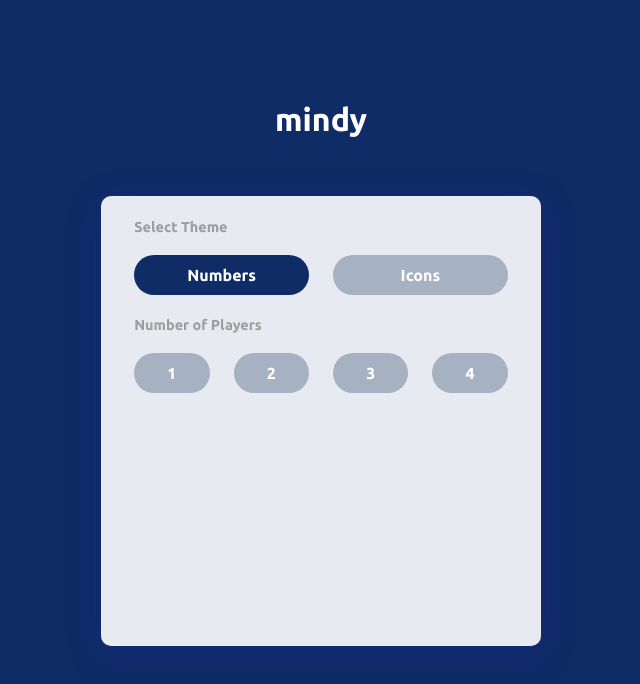
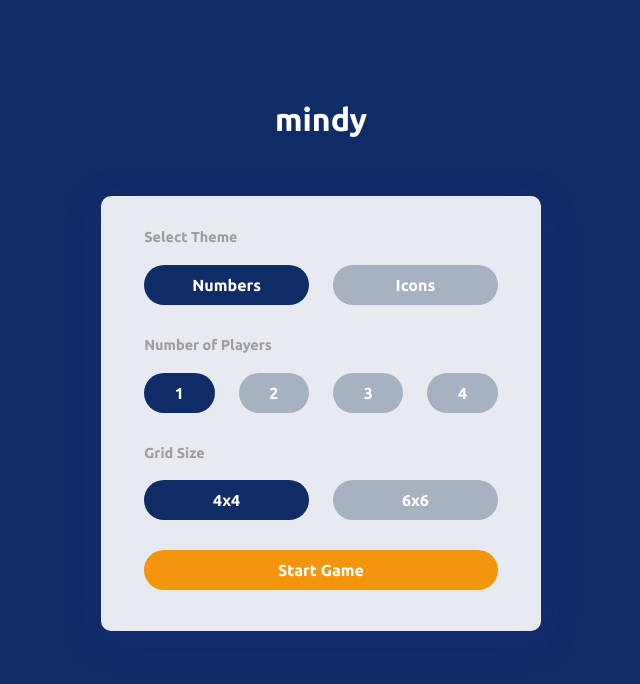
Before and after one commit to PeepingClown/gladiator, a React (Create React App) app: page /mindy in a window 1280 px wide. Shown: the top 684 px of the page, without its empty margins (319-959 px from the left). Built offline with nearby package versions, Linux system fonts and the light colour scheme.

Commit message:
Completed game start screen modal

```diff
--- a/src/games/Mindy/GameStartModal.js
+++ b/src/games/Mindy/GameStartModal.js
@@ -4,7 +4,16 @@ import { Container, Row, Col } from 'react-bootstrap';
 
 
 export default function GameStartModal(props){
+
+    //States
     const [btnState, setBtnState] = useState(true)
+    const [playerNum, setPlayerNum] = useState({
+        onePlayer:true,
+        twoPlayer:false,
+        threePlayer:false,
+        fourPlayer:false
+    })
+    const [gridBtn, setGridBtn]=useState(true)
 
     //Objects
     const activeBtnStyle = {
@@ -20,36 +29,87 @@ export default function GameStartModal(props){
         setBtnState(false)
     }
 
+    const oneButtonHandle = ()=>{
+        setPlayerNum({
+            onePlayer:true,
+            twoPlayer:false,
+            threePlayer:false,
+            fourPlayer:false
+        })
+    }
+    const twoButtonHandle = ()=>{
+        setPlayerNum({
+            onePlayer:false,
+            twoPlayer:true,
+            threePlayer:false,
+            fourPlayer:false
+        })
+    }
+    const threeButtonHandle = ()=>{
+        setPlayerNum({
+            onePlayer:false,
+            twoPlayer:false,
+            threePlayer:true,
+            fourPlayer:false
+        })
+    }
+    const fourButtonHandle = ()=>{
+        setPlayerNum({
+            onePlayer:false,
+            twoPlayer:false,
+            threePlayer:false,
+            fourPlayer:true
+        })
+    }
 
+    const grid4ButtonHandle = ()=>{
+        setGridBtn(true)
+    }
+    const grid6ButtonHandle = ()=>{
+        setGridBtn(false)
+    }
 
     return(
         <Container fluid className="game-setup-outer">
             <div className="modal-inner">
                 <Container fluid>
                     <p className="mindy-instructions" style={{textAlign:'left'}}>Select Theme</p>
-                    <Row style={{marginBottom:'20px'}}>
+                    <Row style={{marginBottom:'30px'}}>
                         <Col>
-                            <button onClick={handleNumberBtn} className="mode-btn" style={btnState?activeBtnStyle:null}>Numbers</button>
+                            <button onClick={handleNumberBtn} className="btn-basic mode-btn" style={btnState?activeBtnStyle:null}>Numbers</button>
                         </Col>
                         <Col>
-                            <button onClick={handleIconBtn} className="mode-btn" style={btnState?null:activeBtnStyle}>Icons</button>
+                            <button onClick={handleIconBtn} className="btn-basic mode-btn" style={btnState?null:activeBtnStyle}>Icons</button>
                         </Col>
                     </Row>
 
                     <p className="mindy-instructions" style={{textAlign:'left'}}>Number of Players</p>
-                    <Row>
+                    <Row style={{marginBottom:'30px'}}>
                         <Col>
-                            <button className="mode-btn">1</button>
+                            <button onClick={oneButtonHandle} className="btn-basic mode-btn" style={playerNum.onePlayer?activeBtnStyle:null}>1</button>
                         </Col>
                         <Col>
-                            <button className="mode-btn">2</button>
+                            <button onClick={twoButtonHandle} className="btn-basic mode-btn" style={playerNum.twoPlayer?activeBtnStyle:null}>2</button>
                         </Col>
                         <Col>
-                            <button className="mode-btn">3</button>
+                            <button onClick={threeButtonHandle} className="btn-basic mode-btn" style={playerNum.threePlayer?activeBtnStyle:null}>3</button>
                         </Col>
                         <Col>
-                            <button className="mode-btn">4</button>
+                            <button onClick={fourButtonHandle} className="btn-basic mode-btn" style={playerNum.fourPlayer?activeBtnStyle:null}>4</button>
                         </Col>
+                    </Row>
+
+                    <p className="mindy-instructions" style={{textAlign:'left'}}>Grid Size</p>
+                    <Row style={{marginBottom:'30px'}}>
+                        <Col>
+                            <button onClick={grid4ButtonHandle} className="btn-basic mode-btn" style={gridBtn?activeBtnStyle:null}>4x4</button>
+                        </Col>
+                        <Col>
+                            <button onClick={grid6ButtonHandle} className="btn-basic mode-btn" style={gridBtn?null:activeBtnStyle}>6x6</button>
+                        </Col>
+                    </Row>
+                    <Row style={{marginBottom:'10px'}}>
+                        <Col><button className="btn-basic start-game-btn">Start Game</button></Col>
                     </Row>
                 </Container>
             </div>
--- a/src/games/Mindy/Mindy.css
+++ b/src/games/Mindy/Mindy.css
@@ -14,11 +14,11 @@
 
 .modal-inner{
     width: 35%;
-    height: 450px;
+    /* height: 450px; */
     margin: auto;
     /* background-color: white; */
     /* border-radius: 10px; */
-    padding: 20px;
+    padding: 30px;
     background: rgba( 255, 255, 255, 0.90 );
     box-shadow: 0 8px 32px 0 rgba( 31, 38, 135, 0.37 );
     backdrop-filter: blur( 1000.0px );
@@ -49,7 +49,7 @@
     color: rgb(158, 158, 158);
     font-size: 0.9rem;
 }
-.mode-btn{
+.btn-basic{
     width:100%;
     border-radius: 50px;
     height: 40px;
@@ -58,9 +58,14 @@
     font-family: 'Ubuntu', sans-serif;
     font-weight: 700;
     font-size: 1rem;
+}
+.mode-btn{
     background-color: rgb(166, 177, 194);
 }
-.mode-btn:hover{
+.btn-basic:hover{
     transition-duration: 0.4s;
     box-shadow: 0px 4px 10px 0px rgba(0,0,0,0.2);
 }
+.start-game-btn{
+    background-color: #F3950D;
+}
```
